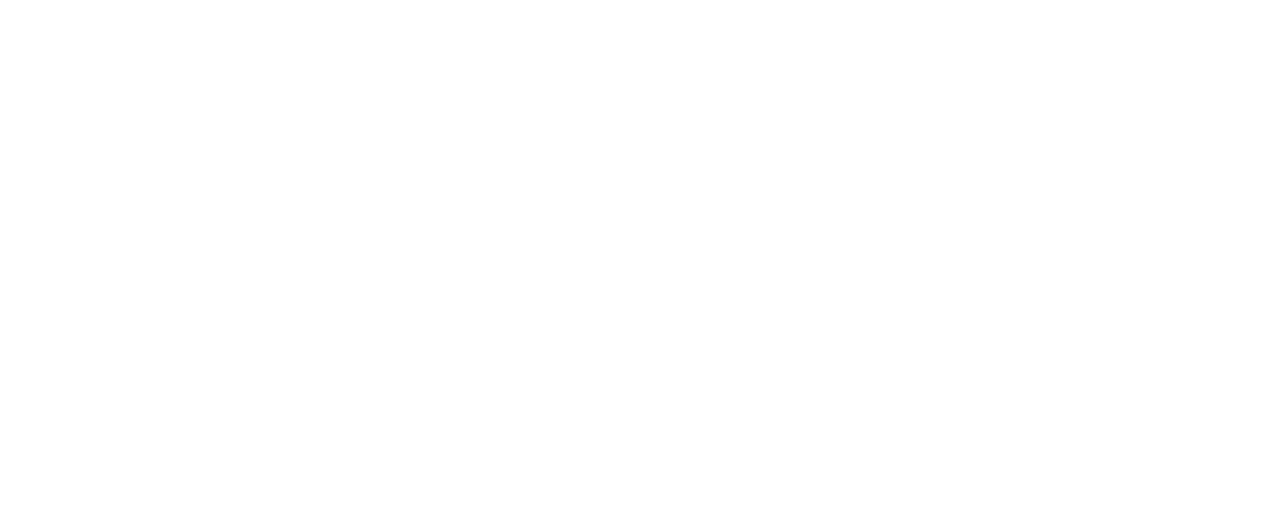
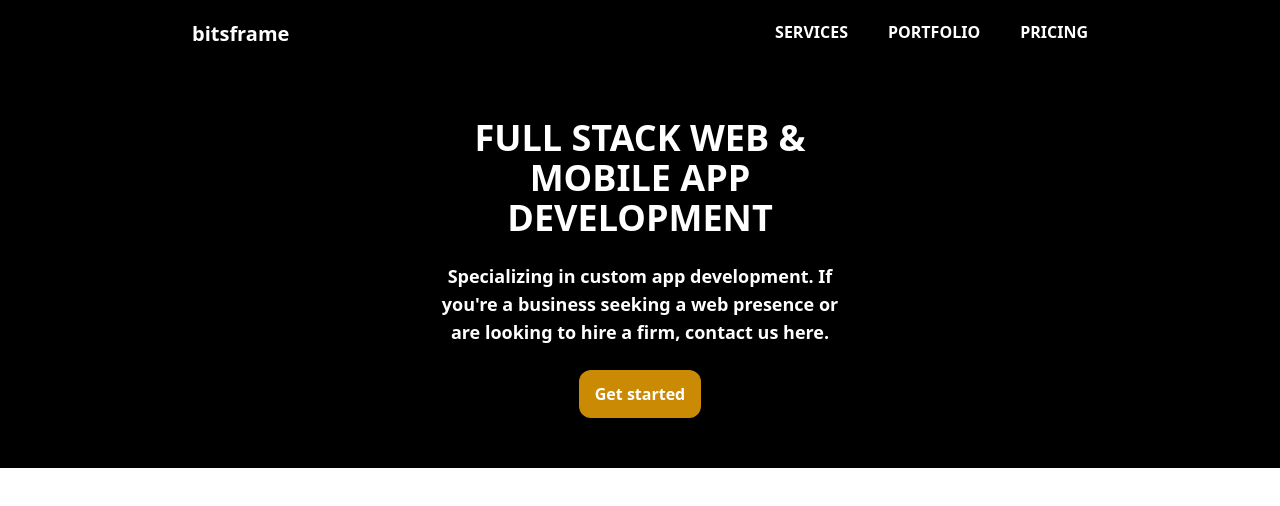
Before and after one commit to Ali-Aizaz/bitsframe, a Next.js app: page / in a window 1280 px wide. Shown: the top 506 px of the page. Built offline with nearby package versions, Linux system fonts and the light colour scheme.

Commit message:
header & cover

```diff
--- /dev/null
+++ b/components/cover.js
@@ -0,0 +1,18 @@
+export default function Cover() {
+  return (
+    <>
+      <main className=' flex justify-center font-semibold bg-black text-white  min-h-[400px] max-h-[700px]'>
+        <div className='flex text-center flex-col justify-center items-center min-h-[400px] max-h-[700px] space-y-6 w-1/3'>
+          <h1 className='text-4xl'>FULL STACK WEB & MOBILE APP DEVELOPMENT</h1>
+          <h2 className='text-lg'>
+            Specializing in custom app development. If you're a business seeking
+            a web presence or are looking to hire a firm, contact us here.
+          </h2>
+          <button className='px-4 py-3 rounded-xl transition-all hover:rounded-none ease-in-out duration-300 delay-100 bg-yellow-600'>
+            Get started
+          </button>
+        </div>
+      </main>
+    </>
+  );
+}
--- /dev/null
+++ b/components/header.js
@@ -0,0 +1,12 @@
+export default function Header() {
+  return (
+    <header className='px-48 py-5 font-semibold  text-white bg-black flex justify-between'>
+      <h1 className='text-xl'>bitsframe</h1>
+      <ul className='flex space-x-10 text-md'>
+        <li>SERVICES</li>
+        <li>PORTFOLIO</li>
+        <li>PRICING</li>
+      </ul>
+    </header>
+  );
+}
--- a/pages/index.js
+++ b/pages/index.js
@@ -1,3 +1,10 @@
+import Header from '../components/header';
+import Cover from '../components/cover';
 export default function Home() {
-  return <></>;
+  return (
+    <>
+      <Header />
+      <Cover />
+    </>
+  );
 }
```
